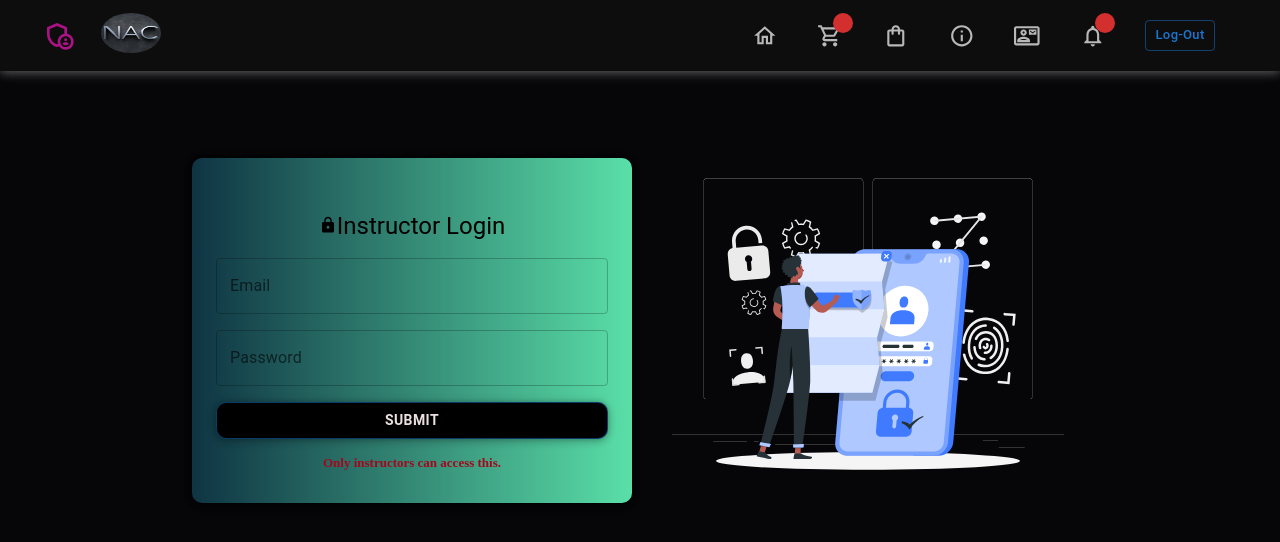
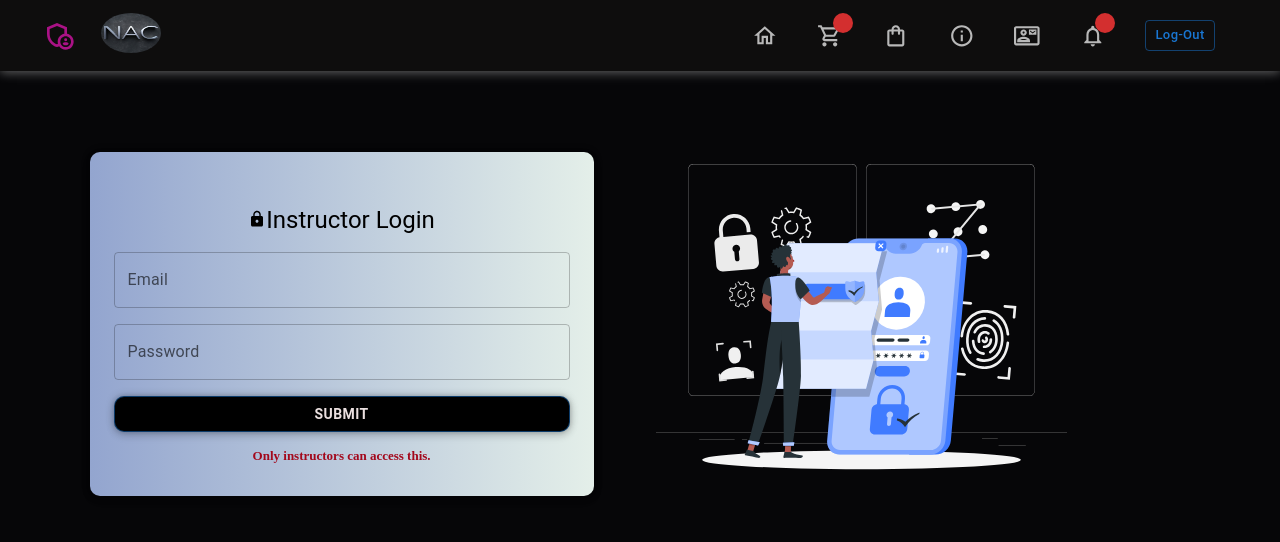
Before and after one commit to Muhammedrameesz/Ecommerce_NAC_frontend, a React (Create React App) app: page /instructer in a window 1280 px wide. Shown: the top 542 px of the page. Built offline with nearby package versions, Linux system fonts and the light colour scheme; no server answers; what react-swipeable-views-utils would draw is missing.

Commit message:
final commit

```diff
--- a/src/Components/instructer/instructerLogon.jsx
+++ b/src/Components/instructer/instructerLogon.jsx
@@ -49,13 +49,13 @@ export default function InstructerLogin() {
 
   return (
     <>
-      <section>
+      <Box >
         <form id="signUpForm" onSubmit={handleSubmit(ondata)}>
           <Box
-            width={{ xs: "90%", md: "70%" }}
-            mt={5}
-            ml={{ xs: "5%", md: "15%" }}
-
+              width={{ xs: "80%", sm: "80%", md: "80%" }}
+              mt={{xs:4,md:3,lg:3}}
+              ml={{ xs: "10%", sm: "8%", md: "7%" }}  // Increase margin-left for xs and sm screens
+              mr={{ xs: "5%", sm: "0", md: "2%" }}
           >
             <Stack
               direction={{ xs: "column", md: "row" }}
@@ -65,13 +65,13 @@ export default function InstructerLogin() {
             >
               <Stack
                 direction={"column"}
-                maxWidth={{ xs: "100%", md: "50%" }}
+                width={{ xs: "100%", sm: "80%", md: "50%" }} // Set responsive width
                 spacing={2}
                 flex={1}
                 px={3}
                 py={4}
                 sx={{
-                  background: "linear-gradient(.25turn, #0F3443, #5adfa8)",
+                  background: "linear-gradient(.25turn, #93A5CF, #E4EfE9)",
                   borderRadius: "10px",
                   boxShadow:
                     "0 0 10px 0 rgba(0,0,0,0.2), 0 0 4px 0 rgba(0,0,0,0.14), 0 4px 8px 0 rgba(0,0,0,0.12)",
@@ -168,12 +168,12 @@ export default function InstructerLogin() {
                 flex={1}
                 p={3}
               >
-                <img src={AuthSvg} alt="Authentication Illustration" width="100%" />
+                <img src={AuthSvg} alt="Authentication Illustration" width="90%" />
               </Box>
             </Stack>
           </Box>
         </form>
-      </section>
+      </Box>
     </>
   );
 }
```
